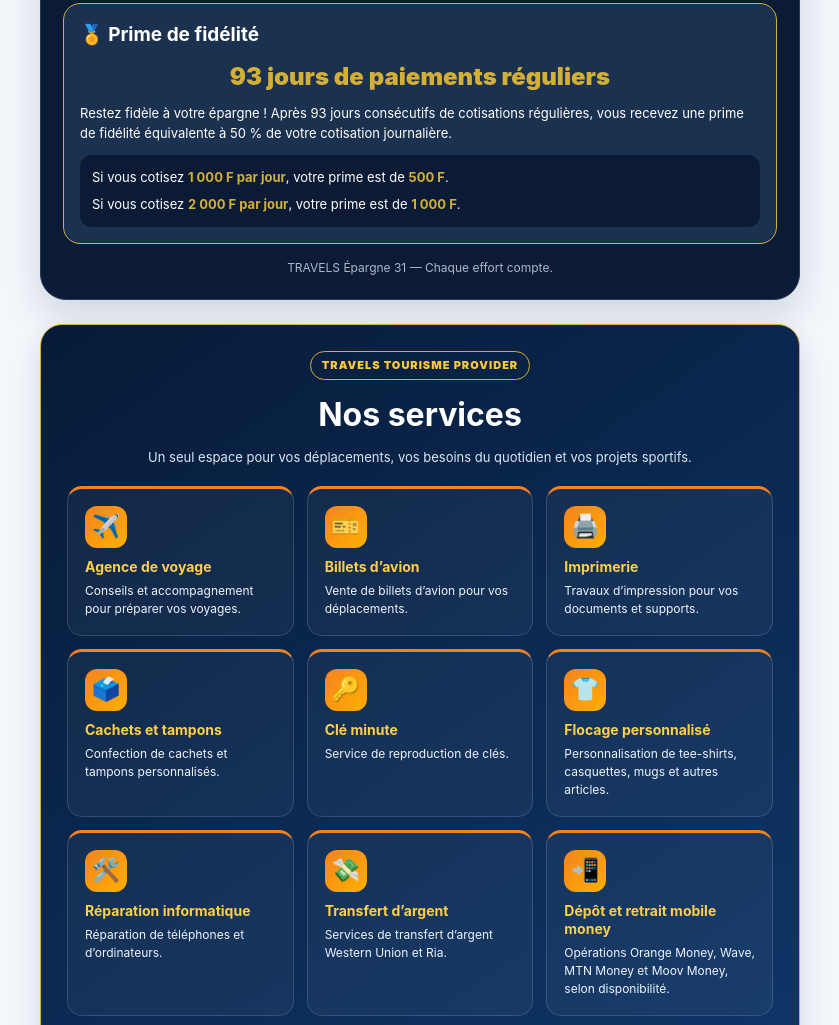
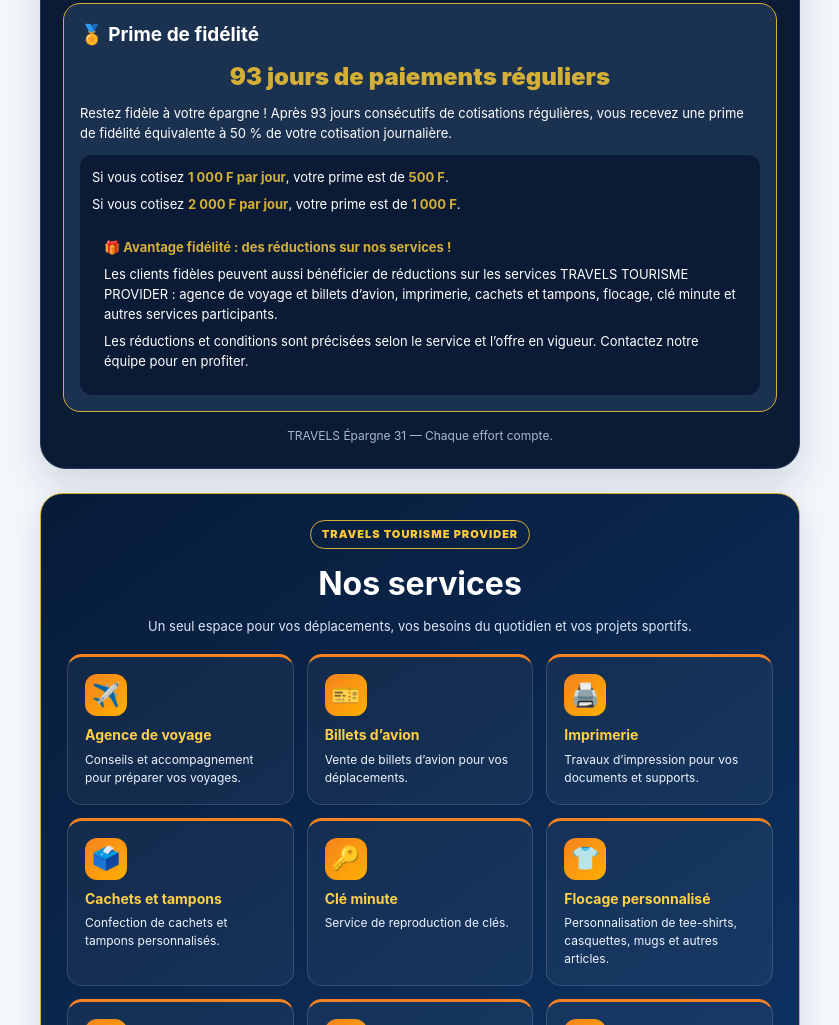
Before and after one commit to travelstourismeprovider08-hub/travels-epargne-31, a plain HTML site: page index.html in a window 1280 px wide. Shown: the part 1096-2121 px from the top of the page, without its empty margins (220-1059 px from the left). Drawn offline with Linux system fonts and the light colour scheme.

Commit message:
Add service discounts to loyalty reward

```diff
--- a/index.html
+++ b/index.html
@@ -421,7 +421,12 @@
     <div class="login-example">
       <p>Si vous cotisez <b>1 000 F par jour</b>, votre prime est de <b>500 F</b>.</p>
       <p style="margin-top:7px">Si vous cotisez <b>2 000 F par jour</b>, votre prime est de <b>1 000 F</b>.</p>
-    </div>
+
+    <div class="login-example" style="margin-top:10px">
+      <p><b>🎁 Avantage fidélité : des réductions sur nos services !</b></p>
+      <p style="margin-top:7px">Les clients fidèles peuvent aussi bénéficier de réductions sur les services TRAVELS TOURISME PROVIDER : agence de voyage et billets d’avion, imprimerie, cachets et tampons, flocage, clé minute et autres services participants.</p>
+      <p style="margin-top:7px">Les réductions et conditions sont précisées selon le service et l’offre en vigueur. Contactez notre équipe pour en profiter.</p>
+    </div></div>
   </div>
   <p style="text-align:center;color:#aab8ca;font-size:12px;margin:15px 0 0">TRAVELS Épargne 31 — Chaque effort compte.</p>
 
```
